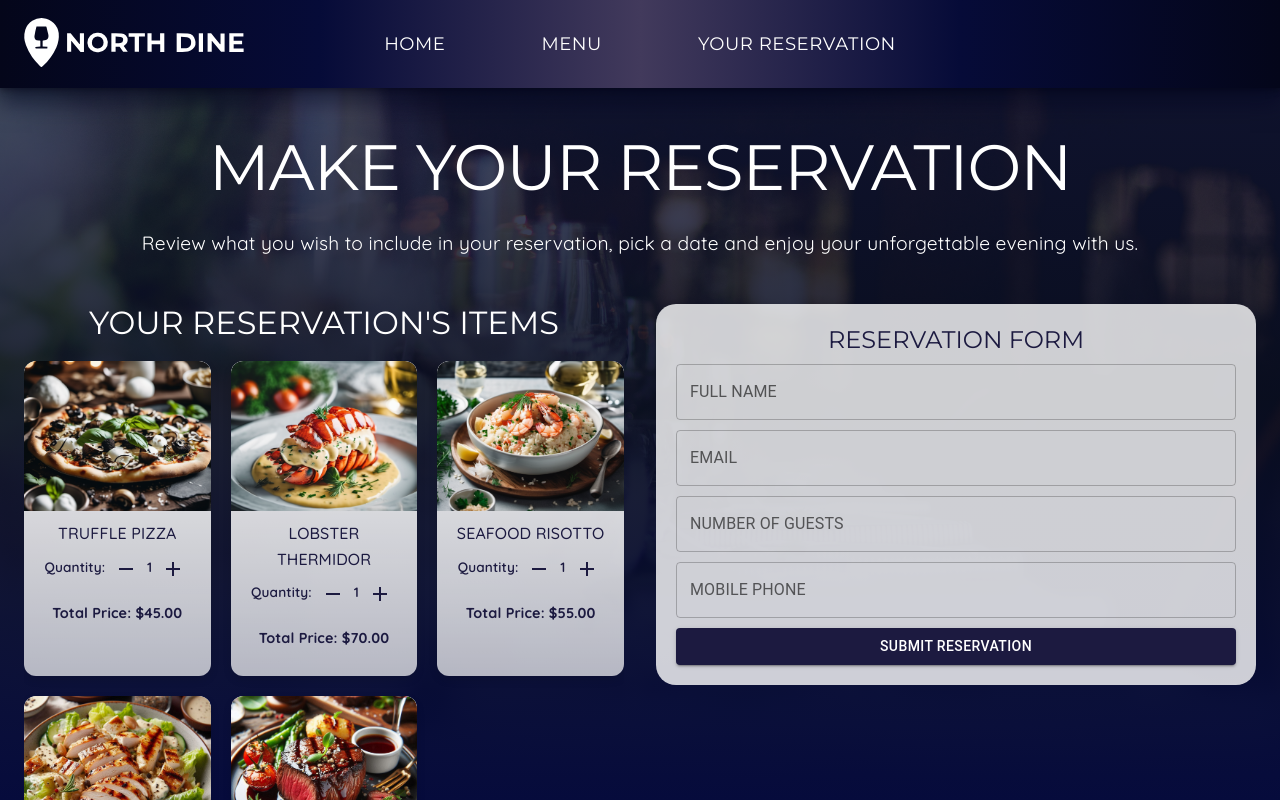
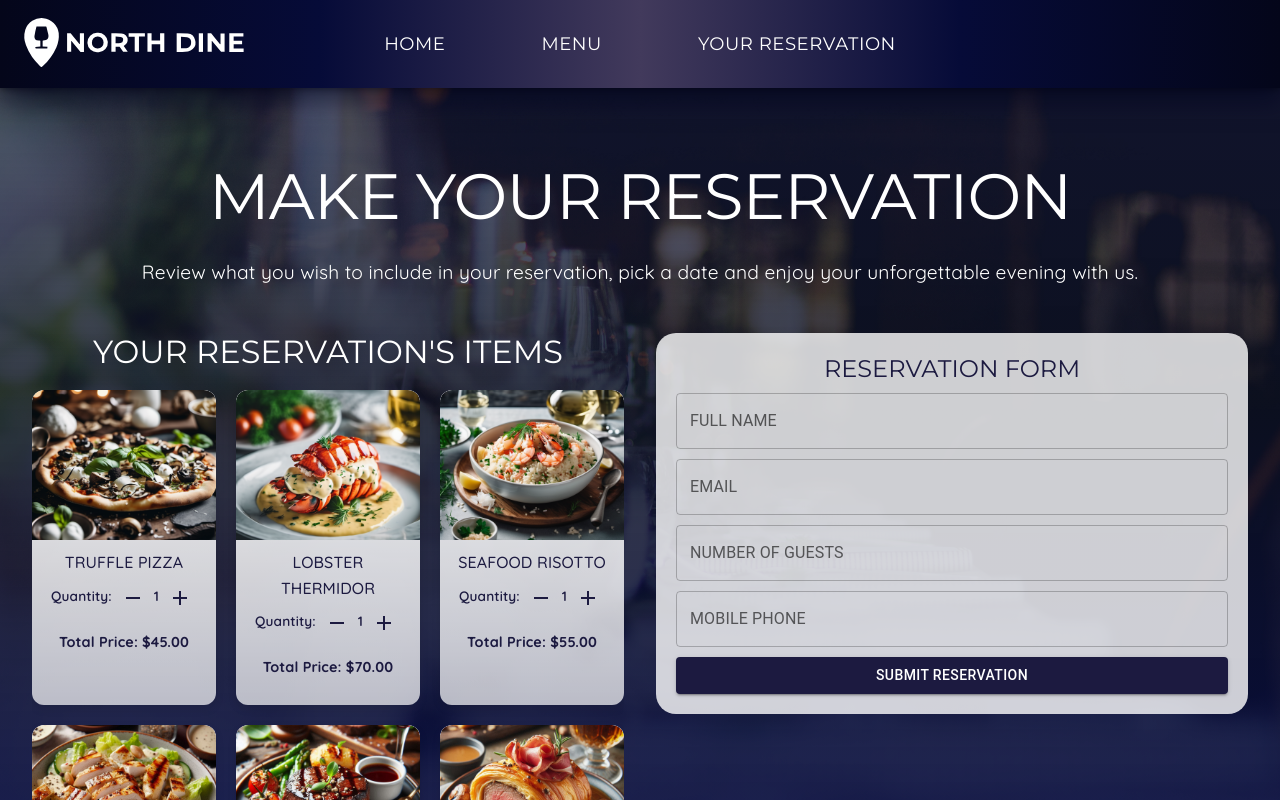
Before and after one commit to as178/north-dine-project, a React (Vite) app in the folder frontend/: page /reservation in a window 1280 px wide. Shown: the top 800 px of the page. Built offline with nearby package versions, Linux system fonts and the light colour scheme.

Commit message:
Further functionality development

```diff
--- a/frontend/src/components/Home/Home.tsx
+++ b/frontend/src/components/Home/Home.tsx
@@ -195,7 +195,7 @@ const Home: React.FC = () => {
                     imageUrl="/images/home4.jpg"
                     imageHeight={isSmallScreen ? 200 : 400}
                     cardStyle={cardImageStyles}
-                    overlayGradient="linear-gradient(to top right, rgba(43, 24, 140, 1), rgba(43, 24, 140, 0.9), rgba(6, 11, 56, 0))" // Define your gradient here
+                    overlayGradient="linear-gradient(to top right, rgba(43, 24, 140, 1), rgba(43, 24, 140, 0.9), rgba(6, 11, 56, 0))"
                   />
                 </Container>
               </Grid>
@@ -235,14 +235,13 @@ const Home: React.FC = () => {
         backgroundSize="cover"
         backgroundPosition="center bottom"
       >
-        {/* Use Box instead of GradientOverlay for scrollable content */}
         <Box
           component="div"
           sx={{
             position: "relative",
             width: "100%",
             height: "100%",
-            overflowY: "auto", // Apply scrollable overflow here
+            overflowY: "auto",
             backgroundImage:
               "linear-gradient(to top, rgba(6, 11, 56, 0.3), rgba(6, 11, 56, 0.85))",
             backgroundSize: "cover",
@@ -259,7 +258,7 @@ const Home: React.FC = () => {
                   fontSize: { xs: "2.4rem", sm: "3.5rem" },
                   lineHeight: "1.2",
                   textAlign: "center",
-                  color: "#FFFFFF", // Adjust text color as needed
+                  color: "#FFFFFF",
                   marginTop: "100px",
                   marginBottom: "50px",
                 }}
--- a/frontend/src/components/Reservation/Reservation.tsx
+++ b/frontend/src/components/Reservation/Reservation.tsx
@@ -1,9 +1,5 @@
-// Reservation.tsx
-
 import React, { useState, useEffect } from "react";
 import { Container, Typography, Grid, Box } from "@mui/material";
-import BackgroundImage from "../Home/BackgroundImage";
-import GradientOverlay from "../Home/GradientOverlay";
 import ReservationCard from "./ReservationCard";
 import ReservationForm from "./ReservationForm";
 
@@ -25,24 +21,9 @@ const Reservation: React.FC = () => {
     return () => clearTimeout(timeout);
   }, []);
 
-  const containerStyles = {
-    minHeight: "100vh", // Ensure full viewport height
-    display: "flex",
-    flexDirection: "column",
-    justifyContent: "flex-start",
-    paddingTop: "250px", // Initial padding for desktop view
-    opacity: fadeIn ? 1 : 0,
-    transition: "opacity 1.5s ease-in-out",
-    overflowY: "auto", // Allow vertical scrolling
-    "@media (max-width: 600px)": {
-      paddingTop: "350px", // Adjusted padding for mobile view
-    },
-  };
-
   const gradientColors =
     "linear-gradient(to top, rgba(6, 11, 60, 1), rgba(6, 11, 30, 0.9), rgba(6, 11, 56, 0.65))";
 
-  // Mock reservations for demonstration
   const reservations: ReservationItem[] = [
     {
       title: "Truffle Pizza",
@@ -74,18 +55,85 @@ const Reservation: React.FC = () => {
       totalPrice: 80.0,
       imageUrl: "/images/filetmignon.jpeg",
     },
+    {
+      title: "Beef Wellington",
+      quantity: 1,
+      totalPrice: 90.0,
+      imageUrl: "/images/beefwellington.jpeg",
+    },
+    {
+      title: "Moscow Mule",
+      quantity: 1,
+      totalPrice: 18.0,
+      imageUrl: "/images/moscowmule.jpeg",
+    },
+    {
+      title: "Negroni",
+      quantity: 1,
+      totalPrice: 20.0,
+      imageUrl: "/images/negroni.jpeg",
+    },
+    {
+      title: "French 75",
+      quantity: 1,
+      totalPrice: 22.0,
+      imageUrl: "/images/french75.jpeg",
+    },
+    {
+      title: "Martini",
+      quantity: 1,
+      totalPrice: 20.0,
+      imageUrl: "/images/martini.jpeg",
+    },
   ];
 
   return (
-    <BackgroundImage imageUrl="/images/reservation1.jpg" height="100vh">
-      <GradientOverlay colors={gradientColors}>
-        <Container
-          maxWidth="xl"
-          sx={{
-            ...containerStyles,
-            overflowY: "scroll", // Ensure the entire container is scrollable
-          }}
-        >
+    <Box
+      sx={{
+        position: "relative",
+        zIndex: 0,
+        overflow: "auto",
+      }}
+    >
+      <Box
+        sx={{
+          position: "fixed",
+          top: 0,
+          left: 0,
+          right: 0,
+          bottom: 0,
+          zIndex: -1,
+          backgroundImage: `url('/images/reservation1.jpg')`,
+          backgroundSize: "cover",
+          backgroundPosition: "center",
+        }}
+      />
+      <Box
+        sx={{
+          position: "fixed",
+          top: 0,
+          left: 0,
+          right: 0,
+          bottom: 0,
+          zIndex: -1,
+          backgroundImage: gradientColors,
+          opacity: 0.9,
+        }}
+      />
+      <Box
+        sx={{
+          position: "relative",
+          zIndex: 0,
+          minHeight: "100vh",
+          paddingTop: "150px",
+          opacity: fadeIn ? 1 : 0,
+          transition: "opacity 1.5s ease-in-out",
+          "@media (max-width: 600px)": {
+            paddingTop: "150px",
+          },
+        }}
+      >
+        <Container maxWidth="xl">
           <Typography
             variant="h1"
             gutterBottom
@@ -115,7 +163,6 @@ const Reservation: React.FC = () => {
           </Typography>
           <Grid container spacing={4} justifyContent="flex-start">
             <Grid item xs={12} md={6}>
-              {/* Your Reservation Items */}
               <Typography
                 variant="h3"
                 sx={{
@@ -137,8 +184,8 @@ const Reservation: React.FC = () => {
                     md: "repeat(3, 1fr)",
                   },
                   gap: "20px",
-                  maxHeight: "70vh", // Limit height to allow scrolling
-                  overflowY: "auto", // Enable vertical scrolling
+                  maxHeight: "70vh",
+                  overflowY: "auto",
                 }}
               >
                 {reservations.map((item, index) => (
@@ -147,13 +194,12 @@ const Reservation: React.FC = () => {
               </Box>
             </Grid>
             <Grid item xs={12} md={6}>
-              {/* Your Reservation Form */}
               <ReservationForm />
             </Grid>
           </Grid>
         </Container>
-      </GradientOverlay>
-    </BackgroundImage>
+      </Box>
+    </Box>
   );
 };
 
```
